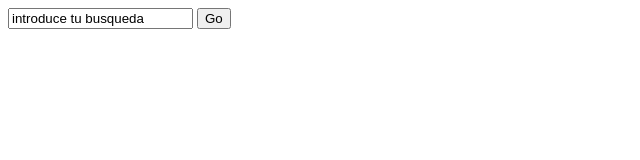
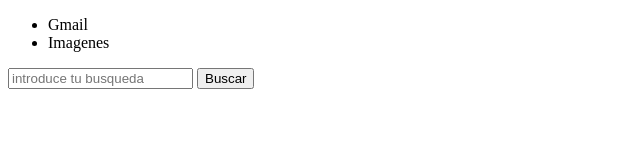
Before and after one commit to iukones/google-example, a plain HTML site: page index.html in a window 1280 px wide. Shown: the whole page, without its empty margins (0-640 px from the left). Drawn offline with Linux system fonts and the light colour scheme.

Commit message:
se genera script de busqueda y se agregan imagenes de google

```diff
--- a/assets/js/scripts.js
+++ b/assets/js/scripts.js
@@ -1,7 +1,12 @@
-function buscar()
-        {
-            var str=document.getElementById('googlebox').value;
-            str = "http://www.google.com/search?hl=en&source=hp&q=" + str + "&aq=f&oq=&aqi=";
-            var replaced= str.replace(" ","+");
-            window.location.replace(replaced)
-        }
+function buscar() {
+    var str = document.getElementById('googlebox').value;
+    str = "https://www.google.com/search?hl=en&source=hp&q=" + str + "&btnG=Buscar&meta=";
+    var replaced = str.replace(" ","+");
+    window.location.replace(replaced);
+}
+
+// function redireccionar(){
+//     location.href="http://localhost:8887/google-example/";
+// }
+
+// setTimeout ("redireccionar()", 10000);
--- a/index.html
+++ b/index.html
@@ -9,12 +9,21 @@
 </head>
 <body>
     <header>
+        <nav>
+            <ul>
+                <li>Gmail</li>
+                <li>Imagenes</li>
+            </ul>
+        </nav>
 
     </header>
     <section>
+        <div class="content">
+                <input type="text" placeholder="introduce tu busqueda" id="googlebox"/>
+                <input type="button" value="Buscar" onclick="buscar()"/>
 
-        <input type="text" value="introduce tu busqueda" id="googlebox"/>
-        <input type="button" value="Go" onclick="google()"/>
+        </div>
+
 
     </section>
 
```
Also changed, not shown: assets/img/descarga.png (added), assets/img/i1_1967ca6a.png (added).
